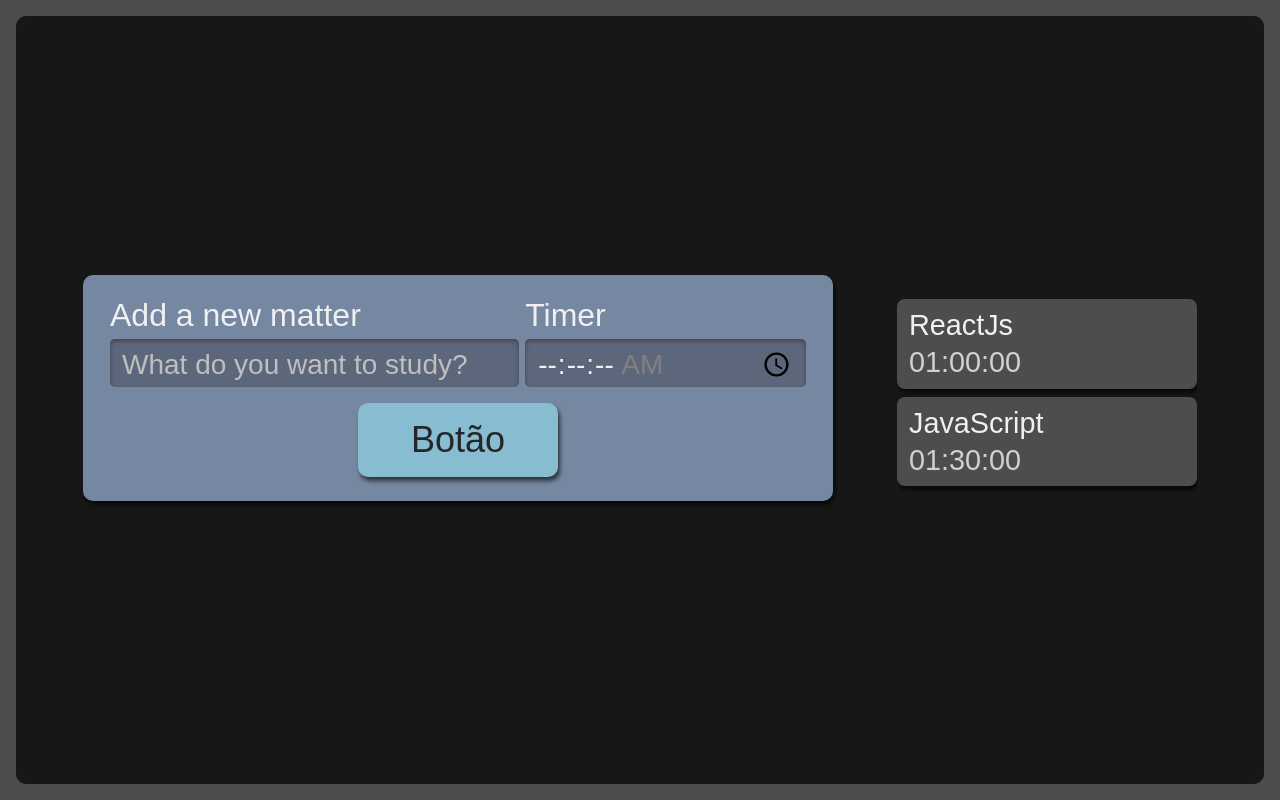
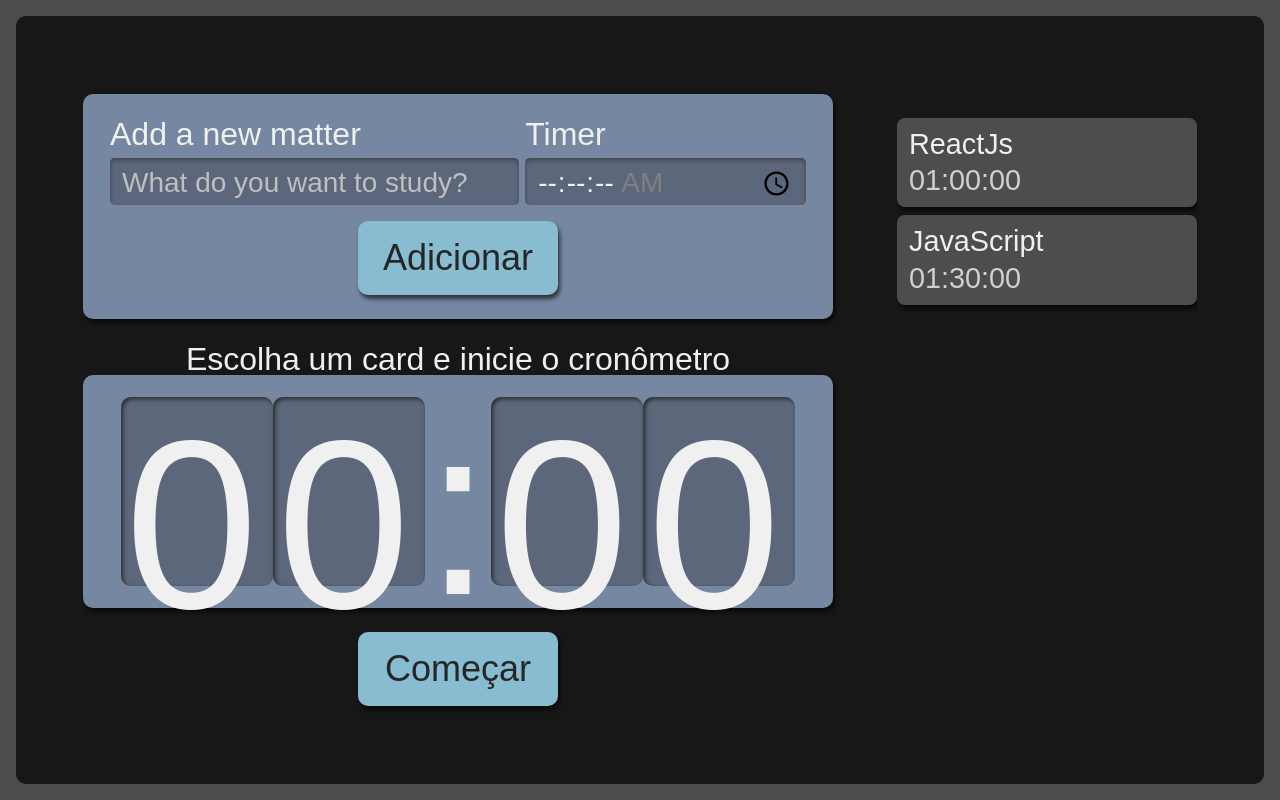
Before and after one commit to alisson98sb/study-manager, a React (Create React App) app: page / in a window 1280 px wide. Built offline with nearby package versions, Linux system fonts and the light colour scheme.

Commit message:
Class-04 finished

```diff
--- a/src/components/button/index.tsx
+++ b/src/components/button/index.tsx
@@ -1,11 +1,11 @@
 import React from 'react';
 import style from './button.module.scss';
 
-class Button extends React.Component {
+class Button extends React.Component <{ texto: string}> {
     render() {
         return (
             <button className={style.button}>
-                Botão
+                {this.props.texto}
             </button>
         )
     }
--- a/src/components/form/index.tsx
+++ b/src/components/form/index.tsx
@@ -28,7 +28,9 @@
                         required
                     />
                 </div>
-                <Button />
+                <Button
+                    texto='Adicionar'
+                />
             </form>
         )
     }
--- a/src/components/list/index.tsx
+++ b/src/components/list/index.tsx
@@ -1,4 +1,5 @@
 import React from 'react';
+import Item from './item';
 import style from './list.module.scss';
 
 function List() {
@@ -17,12 +18,11 @@
             <h2></h2>
             <ul>
                 {matter.map((item, index)=>(
-                    <li className={style.item} key={index}>
-                        { /* nome da materia */}
-                        <h3>{item.name}</h3>
-                        {/*Tempo da materia 00:00:00 */ }
-                        <span>{item.time}</span>
-                    </li>
+                    <Item
+                        key={index}
+                        /*Desestruturando o item, cuidado pois ao fazer isso voce passa todos os elementos que item possui, imagina item sendo um objeto vindo de uma api, nesse caso nao seria uma boa;*/
+                        {...item}
+                    />
                 ))}
             </ul>
         </aside>
--- /dev/null
+++ b/src/components/list/item/index.tsx
@@ -0,0 +1,13 @@
+import style from '../list.module.scss';
+
+
+export default function Item ({name, time}: {name: string, time: string}) {
+	  return (
+        <li className={style.item}>
+            { /* nome da materia */}
+            <h3>{name}</h3>
+            {/*Tempo da materia 00:00:00 */ }
+            <span>{time}</span>
+        </li>
+    )
+}
--- /dev/null
+++ b/src/components/stopwatch/clock/clock.module.scss
@@ -0,0 +1,21 @@
+.relogioNumero {
+    background-color: #5D677C;
+    box-shadow: 2px 2px 4px #2B2B2B inset;
+    height: 3.6rem;
+    width: 3rem;
+    padding: 8px 4px;
+    border-radius: 10px;
+
+    @media screen and (min-width:1280px) {
+      height: 10.8rem;
+      width: 9rem;
+    }
+  }
+
+  .relogioDivisao {
+    height: 4.2rem;
+
+    @media screen and (min-width:1280px) {
+      height: 12.6rem;
+    }
+  }
--- /dev/null
+++ b/src/components/stopwatch/clock/index.tsx
@@ -0,0 +1,12 @@
+import style from "./clock.module.scss";
+export default function Clock() {
+    return (
+        <>
+            <span className={style.relogioNumero}>0</span>
+            <span className={style.relogioNumero}>0</span>
+            <span className={style.relogioDivisao}>:</span>
+            <span className={style.relogioNumero}>0</span>
+            <span className={style.relogioNumero}>0</span>
+        </>
+    )
+}
--- /dev/null
+++ b/src/components/stopwatch/index.tsx
@@ -0,0 +1,15 @@
+import Button from "../button";
+import Clock from "./clock";
+import style from "./stopwatch.module.scss";
+
+export default function Stopwatch() {
+    return (
+        <div className={style.cronometro}>
+            <p className={style.titulo}>Escolha um card e inicie o cronômetro</p>
+            <div className={style.relogioWrapper}>
+                <Clock />
+            </div>
+            <Button texto="Começar" />
+        </div>
+    )
+}
--- /dev/null
+++ b/src/components/stopwatch/stopwatch.module.scss
@@ -0,0 +1,59 @@
+.cronometro {
+  display: flex;
+  flex-direction: column;
+  align-items: center;
+  grid-area: cronometro;
+
+  .relogioWrapper {
+    align-items: center;
+    background-color: #7687A1;
+    border-radius: 10px;
+    box-shadow: 2px 4px 4px #0000009F;
+    box-sizing: border-box;
+    display: flex;
+    font-size: 5rem;
+    justify-content: center;
+    margin-bottom: 24px;
+    padding: 16px 12px;
+    width: 100%;
+  }
+
+  .titulo {
+    font-size: 2rem;
+  }
+
+  button {
+    background-color: #88bcd1;
+    border-radius: 10px;
+    box-shadow: 2px 4px 4px #0000009F;
+    color: #272626;
+    cursor: pointer;
+    font-size: 1.25rem;
+    padding: 16px;
+    width: 150px;
+
+    &:active {
+      background-color: #7CA6B7;
+      box-shadow: 2px 2px 4px #0000009F inset;
+      cursor: auto;
+    }
+  }
+
+  @media screen and (min-width:1280px) {
+
+    .relogioWrapper{
+      font-size: 15rem;
+    }
+
+    p {
+      font-size: 2rem;
+    }
+
+    button {
+      grid-column-start: span 2;
+      justify-self: center;
+      width: 200px;
+      font-size: 2.25rem;
+    }
+  }
+}
--- a/src/pages/App.tsx
+++ b/src/pages/App.tsx
@@ -1,6 +1,7 @@
 import React from 'react';
 import Form from '../components/form';
 import List from '../components/list';
+import Stopwatch from '../components/stopwatch';
 import style from './style.module.scss';
 
 function App() {
@@ -8,6 +9,7 @@
     <div className={style.AppStyle}>
       <Form />
       <List />
+      <Stopwatch />
     </div>
   );
 }
```
